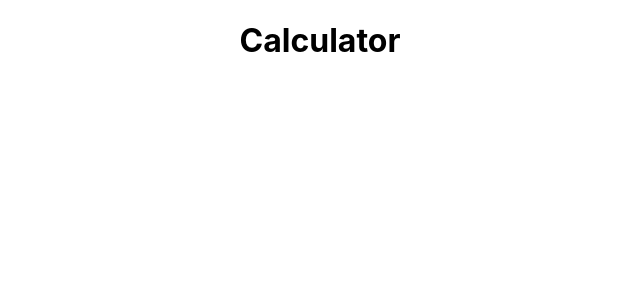
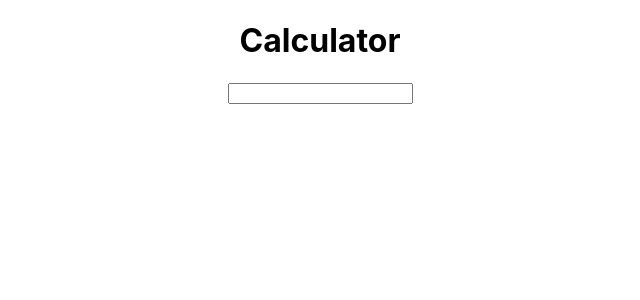
Before and after one commit to dealbisac/react-calculator, a React (Create React App) app: page / in a window 1280 px wide. Shown: the top 300 px of the page, without its empty margins (320-960 px from the left). Built offline with nearby package versions, Linux system fonts and the light colour scheme.

Commit message:
input field

```diff
--- a/src/App.js
+++ b/src/App.js
@@ -2,10 +2,21 @@ import React, { Component } from 'react';
 import './css/App.css';
 
 class App extends Component {
+  constructor(props) {
+    super(props);
+
+
+    this.state = {
+      current: '',
+      previous: []
+    }
+  }
+
   render() {
     return (
       <div className="App">
         <h1>Calculator</h1>
+        <input className="result" type="text" value={this.state.current} />
       </div>
     )
   }
```
